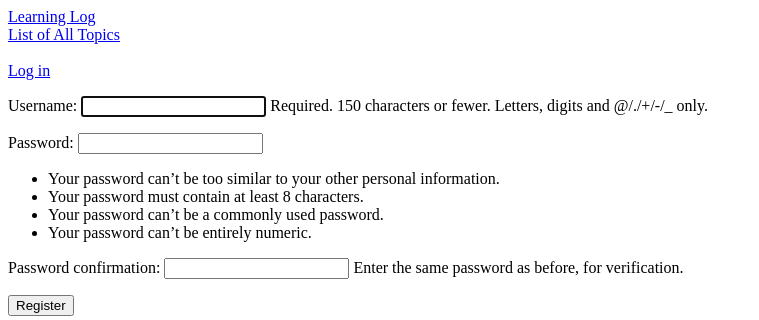
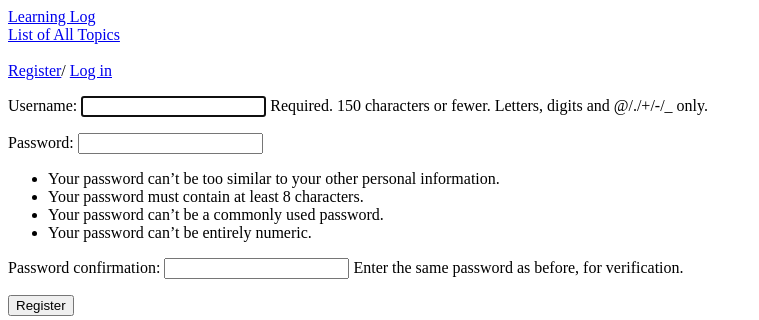
Before and after one commit to chiragtyagi2003/Learning_Log, a Django app: page /users/register/ in a window 1280 px wide. Shown: the top 320 px of the page, without its empty margins (0-759 px from the left). Run offline with Django 4.2, Linux system fonts and the light colour scheme.

Commit message:
show the link for registration when the user is not logged in

```diff
--- a/learning_logs/templates/learning_logs/base.html
+++ b/learning_logs/templates/learning_logs/base.html
@@ -13,10 +13,11 @@
         <br>
         <a href="{% url 'users:logout' %}">Log out</a>
 
-    <!--if the user is not authenticated, show him the link to log in-->
+    <!--if the user is not authenticated, show him the link to log in or register-->
     {% else %}
         <br>
         <br>
+        <a href="{% url 'users:register' %}">Register</a>/
         <a href="{% url 'users:login' %}">Log in</a>
     {% endif %}
 
```
